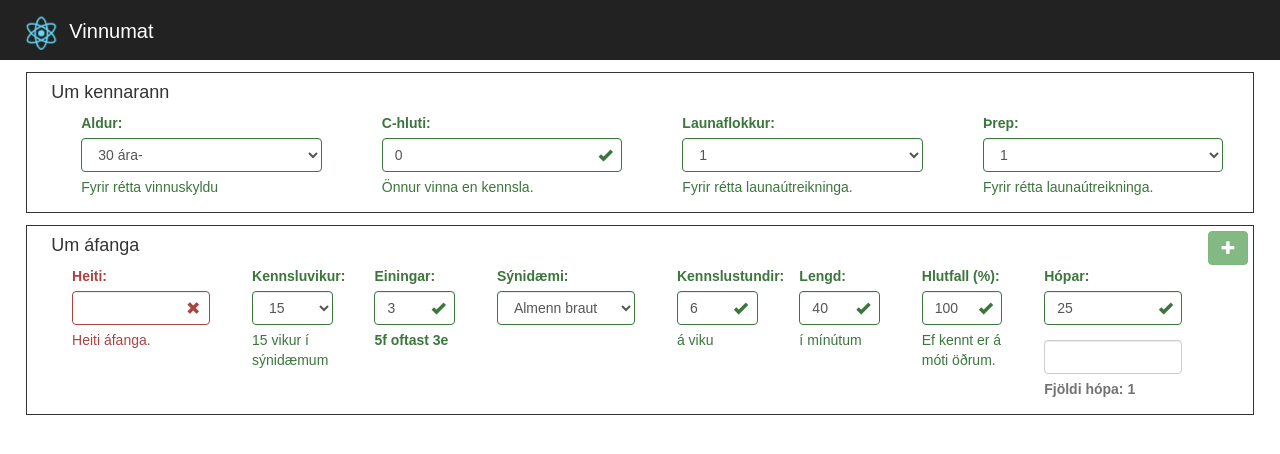
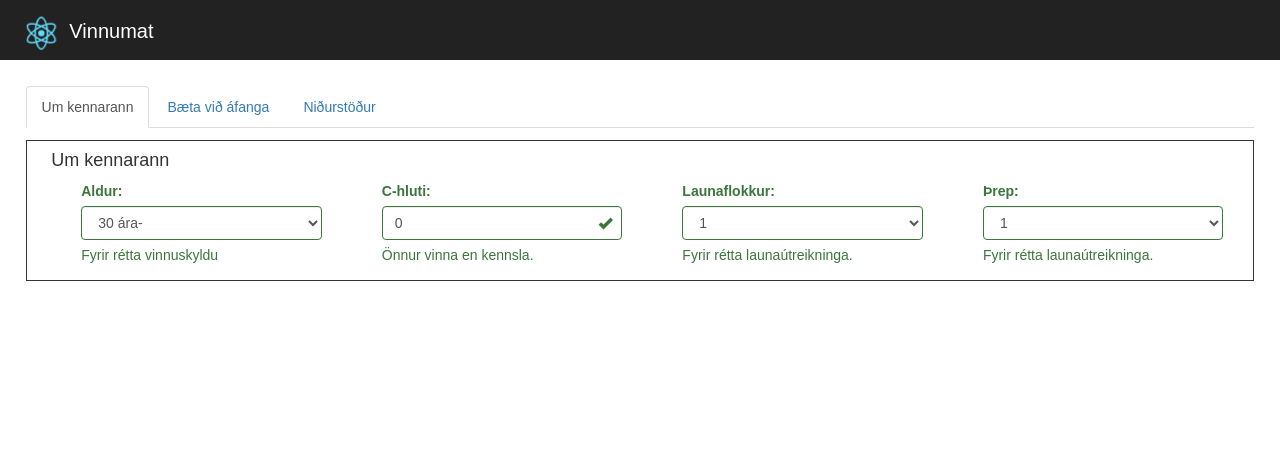
Before and after one commit to UnnarThorBachmann/vinnumat-react, a React (Create React App) app in the folder vinnumat/: page / in a window 1280 px wide. Shown: the top 454 px of the page. Built offline with nearby package versions, Linux system fonts and the light colour scheme.

Commit message:
feat: Adding navbar to the side.

```diff
--- a/vinnumat/src/App.css
+++ b/vinnumat/src/App.css
@@ -67,6 +67,7 @@ div.CourseUnitFormMin {
 div.mainBody {
   padding-left: 2%;
   padding-right: 2%;
+  padding-top: 2%;
 }
 
 .takki  {
@@ -79,6 +80,7 @@ div.mainBody {
   border-width: 1px;
   padding: 1%;
   margin: 1%;
+  width: 20%;
 }
 @keyframes App-logo-spin {
   from { transform: rotate(0deg); }
--- a/vinnumat/src/App.js
+++ b/vinnumat/src/App.js
@@ -6,6 +6,9 @@ import Media from 'react-bootstrap/lib/Media';
 import './App.css';
 import Afangi from './afangi.js';
 import AfangiComponent from './afangiComponent';
+import Tab from 'react-bootstrap/lib/Tab';
+import Tabs from 'react-bootstrap/lib/Tabs';
+
 
 class App extends Component {
 
@@ -18,8 +21,7 @@ class App extends Component {
   	let afangi = new Afangi(state);
   	let afangi_nidurstodur = afangi.vinnumat();
   	this.setState((state) => {teacher: {afangar: this.state.teacher.afangar.set(afangi_nidurstodur.heiti,afangi_nidurstodur)}});
-  	console.log(afangi.vinnumat());
-  	console.log(this.state.teacher.afangar);
+
   }
 
   changeDisableButton= (state,changedProp, value) => {
@@ -101,17 +103,22 @@ class App extends Component {
 
         	</div>
         	<div className="mainBody">
-        		{/*
-        		<p className="App-intro">
-          			Vinnumat kennara skiptist í A-, B- og C-hluta. Vinnumat A-hluta ræðst af vinnumati hópa sem kennari kennir. Vinnumat hópa ræðst af einingafjölda, sýnidæmi, kennslustundum (á viku), lengd kennslustundar, hópastærð og skerðingum vegna endurtekninga. Hér er einnig boðið þann möguleika að skerða vinnumat hlutfallslega (%). Útreikningar á vinnumati hvers hóps miðast við 15 vikur. Vinnumat B-hluta er 360 tímar á ári fyrir kennara í fullu starfi eða 180 tíma á misseri. C-hlutinn tekur svo til til allra annarra starfa sem kennari sinnir. Hægt er að nota síðuna til þess að reikna vinnumat stakra áfanga eða fleiri. Flestar samtölur fyrir kennara miðast við kennara í fullu starfi.
-        		</p>*/}
-        		<TeacherForm changeDisableButton={this.changeDisableButton}/>
-        		<CourseForm changeDisableButton={this.changeDisableButton} add={this.add} disable={this.state.disableTeacher || this.state.disableCourse}/>
-      			{
+        		<Tabs defaultActiveKey={1}>
+    				<Tab eventKey={1} title="Um kennarann">
+    					<TeacherForm changeDisableButton={this.changeDisableButton}/>
+					</Tab>
+    				<Tab eventKey={2} title="Bæta við áfanga">
+        				<CourseForm changeDisableButton={this.changeDisableButton} add={this.add} disable={this.state.disableTeacher || this.state.disableCourse}/>
+    				</Tab>
+    				<Tab eventKey={3} title="Niðurstöður">
+    					{
 
-      				[...this.state.teacher.afangar.values()].map((afangi)=> <AfangiComponent key={afangi.heiti} afangi={afangi}/>)
+      						[...this.state.teacher.afangar.values()].map((afangi)=> <AfangiComponent key={afangi.heiti} afangi={afangi}/>)
 
-      			}
+      					}
+    				</Tab>
+  				</Tabs>
+
       		</div>
       	</div>
     );
--- a/vinnumat/src/afangi.js
+++ b/vinnumat/src/afangi.js
@@ -16,6 +16,7 @@ class Afangi {
 
 		this.stadin_kennsla = 0;
 		this.undirbuningur = 0;
+		this.fastur = 0;
 	}
 
 	vinna_vegna_nemenda(nemfjoldi) {
@@ -84,9 +85,7 @@ class Afangi {
 
 		this.stadin_kennsla = parseFloat(this.vikur*this.kstundirAviku*this.lengdKennslustunda)/parseFloat(60);
 		this.undirbuningur = parseFloat(this.vikur*this.kstundirAviku*this.lengdKennslustunda)/parseFloat(40)*parseFloat(20)/parseFloat(60);
-		this.fastur = this.synidaemi['onnur_vinna']
-					  + this.synidaemi['timar_namsAetlun']
-					  + this.synidaemi['verkefnisgerd'];
+		this.fastur = this.synidaemi['onnur_vinna'] + this.synidaemi['timar_namsAetlun'] + this.synidaemi['verkefnisgerd'];
 
 		let vinnumat_hopa = [];
 		let i = 1;
@@ -95,7 +94,7 @@ class Afangi {
 				'vinna_stadin': this.stadin_kennsla,
 				'vinna_undirbuningur': this.undirbuningur,
 				'vinna_fastur': this.fastur,
-				'vinna_vegan_nemenda': this.vinna_vegna_nemenda(fjoldi),
+				'vinna_vegna_nemenda': this.vinna_vegna_nemenda(fjoldi),
 				'vinnumat': this.stadin_kennsla + this.undirbuningur + this.fastur + this.vinna_vegna_nemenda(fjoldi),
 				'fjoldi': fjoldi
 			});
@@ -103,7 +102,6 @@ class Afangi {
 		}
 		vinnumat_hopa = this.discount(vinnumat_hopa);
 		let afangi = {};
-		afangi.heiti = this.heiti;
 		afangi.heiti = this.heiti;
 		afangi.vikur = this.vikur;
 		afangi.einingar = this.einingar;
--- a/vinnumat/src/afangiComponent.js
+++ b/vinnumat/src/afangiComponent.js
@@ -9,10 +9,31 @@ class AfangiComponent extends React.Component  {
 		console.log(this.props.afangi);
     	return (
     		<div className="nidurstadaAfanga">
-    			<h4>Heiti:{this.props.afangi.heiti}</h4>
+    			<h4>Heiti: {this.props.afangi.heiti}</h4>
+    			<h5><strong>Innslegnir stikar</strong></h5>
     			<ListGroup>
     				<ListGroupItem>Einingar: {this.props.afangi.einingar}</ListGroupItem>
+    				<ListGroupItem>Hlutfall: {this.props.afangi.hlutfall}%</ListGroupItem>
+    				<ListGroupItem>Kennslustundir á viku: {this.props.afangi.kstundirAviku}</ListGroupItem>
+    				<ListGroupItem>Lengd kennslustunda: {this.props.afangi.lengdKennslustunda} mín</ListGroupItem>
+    				<ListGroupItem>Sýnidæmi: {this.props.afangi.synidaemiHeiti}</ListGroupItem>
+    				<ListGroupItem>Kennsluvikur: {this.props.afangi.vikur}</ListGroupItem>
     			</ListGroup>
+    			<h5><strong>Niðurstöður</strong></h5>
+    			<ListGroup>
+    				<ListGroupItem>Staðin kennsla: {this.props.afangi.vinnumat_hopa[0].vinna_stadin} klst.</ListGroupItem>
+    				<ListGroupItem>Undirbúningur: {this.props.afangi.vinnumat_hopa[0].vinna_undirbuningur} klst.</ListGroupItem>
+    				<ListGroupItem>Fastur hluti: {this.props.afangi.vinnumat_hopa[0].vinna_fastur} klst.</ListGroupItem>
+    			</ListGroup>
+    			{
+    				this.props.afangi.vinnumat_hopa.map((hopur) => <ListGroup key={hopur.hopur}>
+    					<ListGroupItem>Hópur: {hopur.hopur}</ListGroupItem>
+    					<ListGroupItem>Fjöldi: {hopur.fjoldi}</ListGroupItem>
+    					<ListGroupItem>Vinna vegna nemenda: {hopur.vinna_vegna_nemenda.toString().replace('.',',')} klst.</ListGroupItem>
+    					<ListGroupItem>Vinnumat: {hopur.vinnumat.toString().replace('.',',')} klst.</ListGroupItem>
+    					</ListGroup>
+    				)
+    			}
     		</div>
     	)
 
```
